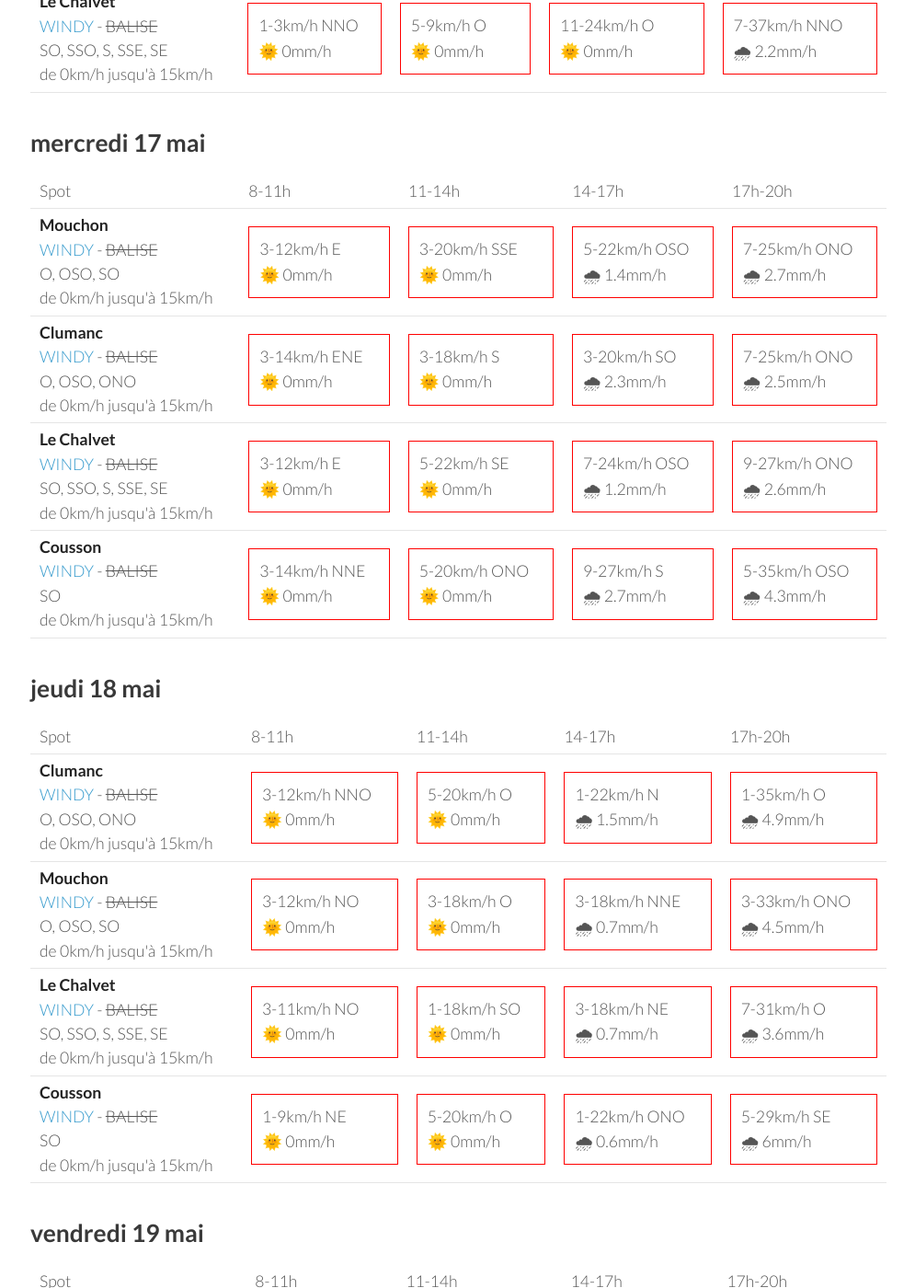
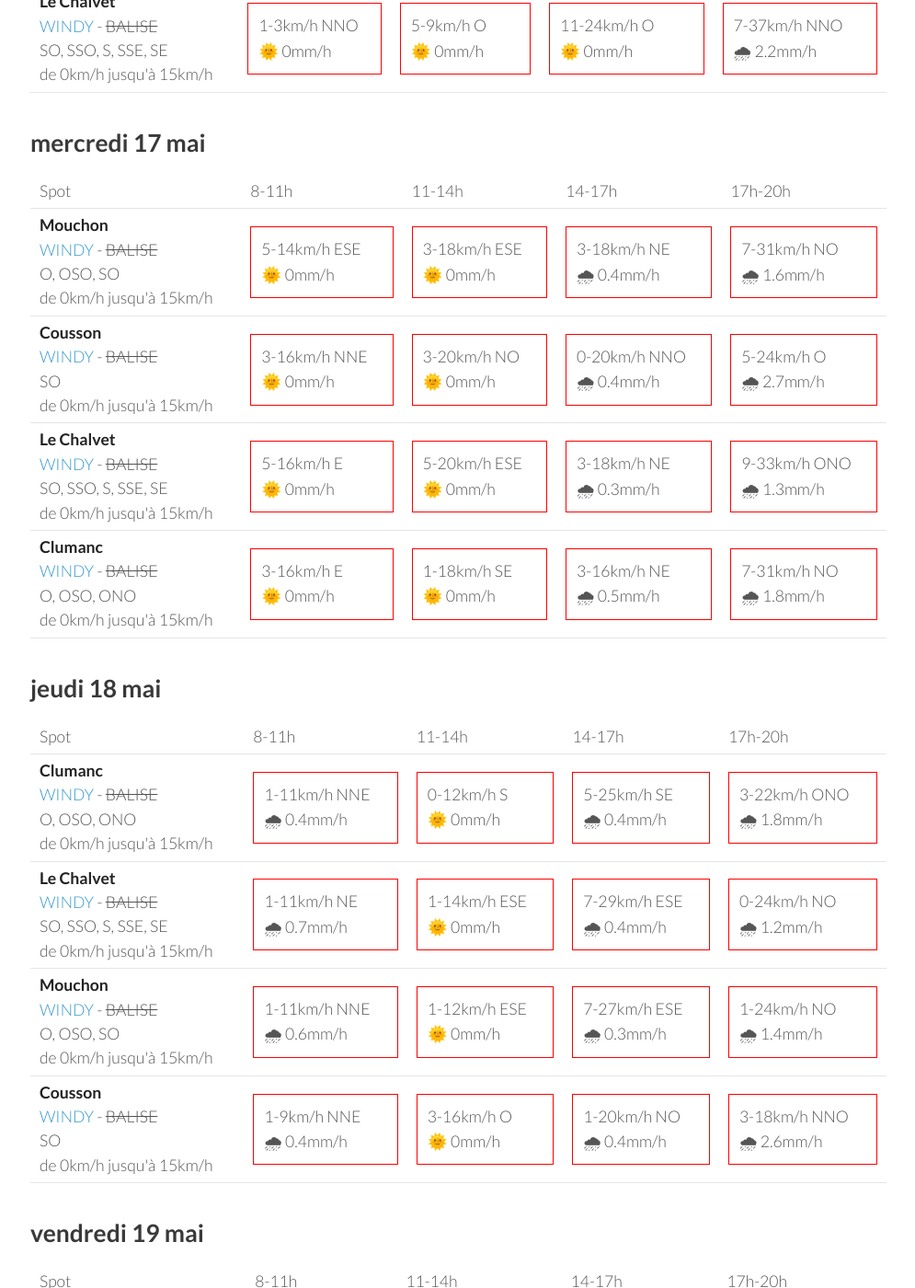
Before and after one commit to parapente-dans-le-nord/parapente-dans-le-nord.github.io, a Jekyll site: the page built from saint_andre.markdown, in a window 1280 px wide and 1400 px high, scrolled down 1325 px. Shown: the whole window at 92% size, without its empty margins (25-1020 px from the left). Built offline with Jekyll 4.4.1, drawn with Linux system fonts in a browser that asks for light colours; some of the changed text lies outside the part shown.

Commit message:
update index.markdown

```diff
--- a/saint_andre.markdown
+++ b/saint_andre.markdown
@@ -132,40 +132,40 @@ page mise à jour le lundi 15 mai 13:36
 <tr>
         <td><strong>Mouchon</strong><br><a href="https://windy.com/43.992/6.424?43.878,6.425,10,m:eSuaglR">WINDY</a> - <span class="no-balise"> BALISE </span><br> <span class="vent-favorable">O, OSO, SO</span><br><span class="force-vent">de 0km/h jusqu'à 15km/h</span> </td>
 
-            <td><div class="not-flyable"><p>3-12km/h E</p><p>🌞 0mm/h</p></div></td>
-            <td><div class="not-flyable"><p>3-20km/h SSE</p><p>🌞 0mm/h</p></div></td>
-            <td><div class="not-flyable"><p>5-22km/h OSO</p><p>🌧 1.4mm/h</p></div></td>
-            <td><div class="not-flyable"><p>7-25km/h ONO</p><p>🌧 2.7mm/h</p></div></td>
+            <td><div class="not-flyable"><p>5-14km/h ESE</p><p>🌞 0mm/h</p></div></td>
+            <td><div class="not-flyable"><p>3-18km/h ESE</p><p>🌞 0mm/h</p></div></td>
+            <td><div class="not-flyable"><p>3-18km/h NE</p><p>🌧 0.4mm/h</p></div></td>
+            <td><div class="not-flyable"><p>7-31km/h NO</p><p>🌧 1.6mm/h</p></div></td>
+
+
+    </tr>
+<tr>
+        <td><strong>Cousson</strong><br><a href="https://windy.com/44.054/6.240?43.940,6.241,10,m:eSAaglz">WINDY</a> - <span class="no-balise"> BALISE </span><br> <span class="vent-favorable">SO</span><br><span class="force-vent">de 0km/h jusqu'à 15km/h</span> </td>
+
+            <td><div class="not-flyable"><p>3-16km/h NNE</p><p>🌞 0mm/h</p></div></td>
+            <td><div class="not-flyable"><p>3-20km/h NO</p><p>🌞 0mm/h</p></div></td>
+            <td><div class="not-flyable"><p>0-20km/h NNO</p><p>🌧 0.4mm/h</p></div></td>
+            <td><div class="not-flyable"><p>5-24km/h O</p><p>🌧 2.7mm/h</p></div></td>
+
+
+    </tr>
+<tr>
+        <td><strong>Le Chalvet</strong><br><a href="https://windy.com/43.979/6.480?43.866,6.480,10,m:eSsaglX">WINDY</a> - <span class="no-balise"> BALISE </span><br> <span class="vent-favorable">SO, SSO, S, SSE, SE</span><br><span class="force-vent">de 0km/h jusqu'à 15km/h</span> </td>
+
+            <td><div class="not-flyable"><p>5-16km/h E</p><p>🌞 0mm/h</p></div></td>
+            <td><div class="not-flyable"><p>5-20km/h ESE</p><p>🌞 0mm/h</p></div></td>
+            <td><div class="not-flyable"><p>3-18km/h NE</p><p>🌧 0.3mm/h</p></div></td>
+            <td><div class="not-flyable"><p>9-33km/h ONO</p><p>🌧 1.3mm/h</p></div></td>
 
 
     </tr>
 <tr>
         <td><strong>Clumanc</strong><br><a href="https://windy.com/44.027/6.402?43.914,6.403,10,m:eSxaglP">WINDY</a> - <span class="no-balise"> BALISE </span><br> <span class="vent-favorable">O, OSO, ONO</span><br><span class="force-vent">de 0km/h jusqu'à 15km/h</span> </td>
 
-            <td><div class="not-flyable"><p>3-14km/h ENE</p><p>🌞 0mm/h</p></div></td>
-            <td><div class="not-flyable"><p>3-18km/h S</p><p>🌞 0mm/h</p></div></td>
-            <td><div class="not-flyable"><p>3-20km/h SO</p><p>🌧 2.3mm/h</p></div></td>
-            <td><div class="not-flyable"><p>7-25km/h ONO</p><p>🌧 2.5mm/h</p></div></td>
-
-
-    </tr>
-<tr>
-        <td><strong>Le Chalvet</strong><br><a href="https://windy.com/43.979/6.480?43.866,6.480,10,m:eSsaglX">WINDY</a> - <span class="no-balise"> BALISE </span><br> <span class="vent-favorable">SO, SSO, S, SSE, SE</span><br><span class="force-vent">de 0km/h jusqu'à 15km/h</span> </td>
-
-            <td><div class="not-flyable"><p>3-12km/h E</p><p>🌞 0mm/h</p></div></td>
-            <td><div class="not-flyable"><p>5-22km/h SE</p><p>🌞 0mm/h</p></div></td>
-            <td><div class="not-flyable"><p>7-24km/h OSO</p><p>🌧 1.2mm/h</p></div></td>
-            <td><div class="not-flyable"><p>9-27km/h ONO</p><p>🌧 2.6mm/h</p></div></td>
-
-
-    </tr>
-<tr>
-        <td><strong>Cousson</strong><br><a href="https://windy.com/44.054/6.240?43.940,6.241,10,m:eSAaglz">WINDY</a> - <span class="no-balise"> BALISE </span><br> <span class="vent-favorable">SO</span><br><span class="force-vent">de 0km/h jusqu'à 15km/h</span> </td>
-
-            <td><div class="not-flyable"><p>3-14km/h NNE</p><p>🌞 0mm/h</p></div></td>
-            <td><div class="not-flyable"><p>5-20km/h ONO</p><p>🌞 0mm/h</p></div></td>
-            <td><div class="not-flyable"><p>9-27km/h S</p><p>🌧 2.7mm/h</p></div></td>
-            <td><div class="not-flyable"><p>5-35km/h OSO</p><p>🌧 4.3mm/h</p></div></td>
+            <td><div class="not-flyable"><p>3-16km/h E</p><p>🌞 0mm/h</p></div></td>
+            <td><div class="not-flyable"><p>1-18km/h SE</p><p>🌞 0mm/h</p></div></td>
+            <td><div class="not-flyable"><p>3-16km/h NE</p><p>🌧 0.5mm/h</p></div></td>
+            <td><div class="not-flyable"><p>7-31km/h NO</p><p>🌧 1.8mm/h</p></div></td>
 
 
     </tr>
@@ -188,40 +188,40 @@ page mise à jour le lundi 15 mai 13:36
 <tr>
         <td><strong>Clumanc</strong><br><a href="https://windy.com/44.027/6.402?43.914,6.403,10,m:eSxaglP">WINDY</a> - <span class="no-balise"> BALISE </span><br> <span class="vent-favorable">O, OSO, ONO</span><br><span class="force-vent">de 0km/h jusqu'à 15km/h</span> </td>
 
-            <td><div class="not-flyable"><p>3-12km/h NNO</p><p>🌞 0mm/h</p></div></td>
-            <td><div class="not-flyable"><p>5-20km/h O</p><p>🌞 0mm/h</p></div></td>
-            <td><div class="not-flyable"><p>1-22km/h N</p><p>🌧 1.5mm/h</p></div></td>
-            <td><div class="not-flyable"><p>1-35km/h O</p><p>🌧 4.9mm/h</p></div></td>
+            <td><div class="not-flyable"><p>1-11km/h NNE</p><p>🌧 0.4mm/h</p></div></td>
+            <td><div class="not-flyable"><p>0-12km/h S</p><p>🌞 0mm/h</p></div></td>
+            <td><div class="not-flyable"><p>5-25km/h SE</p><p>🌧 0.4mm/h</p></div></td>
+            <td><div class="not-flyable"><p>3-22km/h ONO</p><p>🌧 1.8mm/h</p></div></td>
+
+
+    </tr>
+<tr>
+        <td><strong>Le Chalvet</strong><br><a href="https://windy.com/43.979/6.480?43.866,6.480,10,m:eSsaglX">WINDY</a> - <span class="no-balise"> BALISE </span><br> <span class="vent-favorable">SO, SSO, S, SSE, SE</span><br><span class="force-vent">de 0km/h jusqu'à 15km/h</span> </td>
+
+            <td><div class="not-flyable"><p>1-11km/h NE</p><p>🌧 0.7mm/h</p></div></td>
+            <td><div class="not-flyable"><p>1-14km/h ESE</p><p>🌞 0mm/h</p></div></td>
+            <td><div class="not-flyable"><p>7-29km/h ESE</p><p>🌧 0.4mm/h</p></div></td>
+            <td><div class="not-flyable"><p>0-24km/h NO</p><p>🌧 1.2mm/h</p></div></td>
 
 
     </tr>
 <tr>
         <td><strong>Mouchon</strong><br><a href="https://windy.com/43.992/6.424?43.878,6.425,10,m:eSuaglR">WINDY</a> - <span class="no-balise"> BALISE </span><br> <span class="vent-favorable">O, OSO, SO</span><br><span class="force-vent">de 0km/h jusqu'à 15km/h</span> </td>
 
-            <td><div class="not-flyable"><p>3-12km/h NO</p><p>🌞 0mm/h</p></div></td>
-            <td><div class="not-flyable"><p>3-18km/h O</p><p>🌞 0mm/h</p></div></td>
-            <td><div class="not-flyable"><p>3-18km/h NNE</p><p>🌧 0.7mm/h</p></div></td>
-            <td><div class="not-flyable"><p>3-33km/h ONO</p><p>🌧 4.5mm/h</p></div></td>
-
-
-    </tr>
-<tr>
-        <td><strong>Le Chalvet</strong><br><a href="https://windy.com/43.979/6.480?43.866,6.480,10,m:eSsaglX">WINDY</a> - <span class="no-balise"> BALISE </span><br> <span class="vent-favorable">SO, SSO, S, SSE, SE</span><br><span class="force-vent">de 0km/h jusqu'à 15km/h</span> </td>
-
-            <td><div class="not-flyable"><p>3-11km/h NO</p><p>🌞 0mm/h</p></div></td>
-            <td><div class="not-flyable"><p>1-18km/h SO</p><p>🌞 0mm/h</p></div></td>
-            <td><div class="not-flyable"><p>3-18km/h NE</p><p>🌧 0.7mm/h</p></div></td>
-            <td><div class="not-flyable"><p>7-31km/h O</p><p>🌧 3.6mm/h</p></div></td>
+            <td><div class="not-flyable"><p>1-11km/h NNE</p><p>🌧 0.6mm/h</p></div></td>
+            <td><div class="not-flyable"><p>1-12km/h ESE</p><p>🌞 0mm/h</p></div></td>
+            <td><div class="not-flyable"><p>7-27km/h ESE</p><p>🌧 0.3mm/h</p></div></td>
+            <td><div class="not-flyable"><p>1-24km/h NO</p><p>🌧 1.4mm/h</p></div></td>
 
 
     </tr>
 <tr>
         <td><strong>Cousson</strong><br><a href="https://windy.com/44.054/6.240?43.940,6.241,10,m:eSAaglz">WINDY</a> - <span class="no-balise"> BALISE </span><br> <span class="vent-favorable">SO</span><br><span class="force-vent">de 0km/h jusqu'à 15km/h</span> </td>
 
-            <td><div class="not-flyable"><p>1-9km/h NE</p><p>🌞 0mm/h</p></div></td>
-            <td><div class="not-flyable"><p>5-20km/h O</p><p>🌞 0mm/h</p></div></td>
-            <td><div class="not-flyable"><p>1-22km/h ONO</p><p>🌧 0.6mm/h</p></div></td>
-            <td><div class="not-flyable"><p>5-29km/h SE</p><p>🌧 6mm/h</p></div></td>
+            <td><div class="not-flyable"><p>1-9km/h NNE</p><p>🌧 0.4mm/h</p></div></td>
+            <td><div class="not-flyable"><p>3-16km/h O</p><p>🌞 0mm/h</p></div></td>
+            <td><div class="not-flyable"><p>1-20km/h NO</p><p>🌧 0.4mm/h</p></div></td>
+            <td><div class="not-flyable"><p>3-18km/h NNO</p><p>🌧 2.6mm/h</p></div></td>
 
 
     </tr>
```
Also changed, not shown: other parts of saint_andre.markdown (+1 -1 lines).
